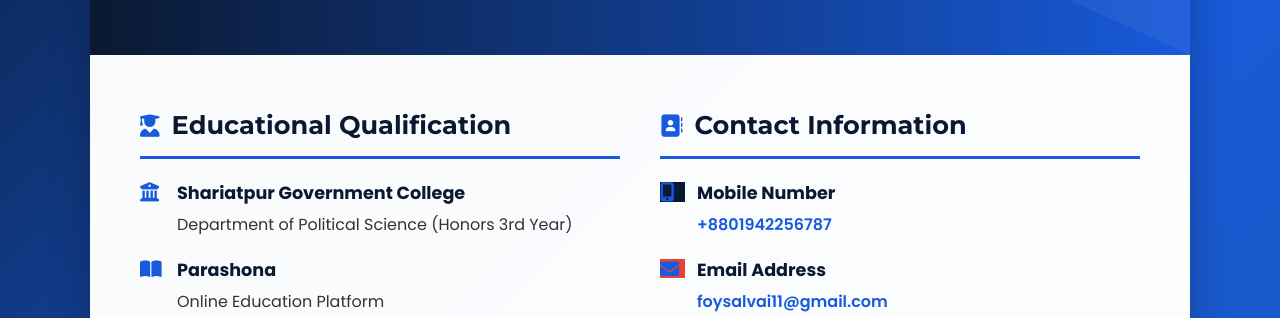
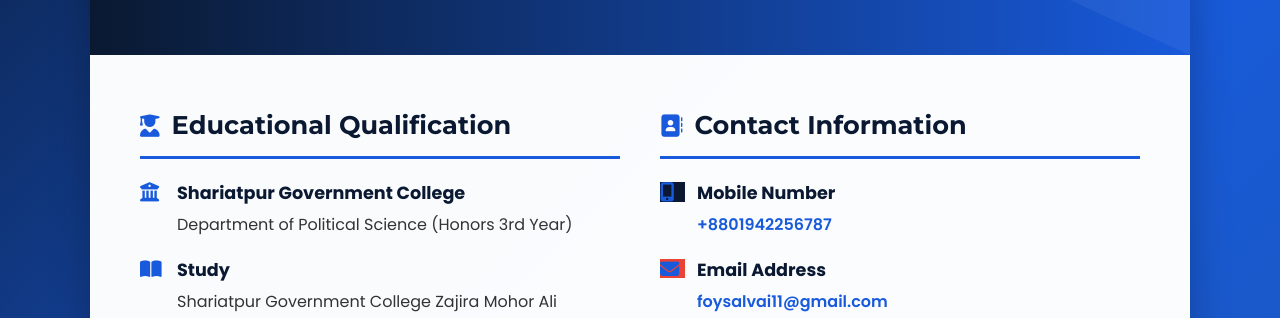
Before and after one commit to foysalahmedhridoy/foysalahmed.com, a plain HTML site: page index.html in a window 1280 px wide. Shown: the part 468-786 px from the top of the page. Drawn offline with Linux system fonts and the light colour scheme.

Commit message:
Update index.html

```diff
--- a/index.html
+++ b/index.html
@@ -376,8 +376,10 @@
                     <div class="info-item">
                         <i class="fas fa-book-open"></i>
                         <div class="info-text">
-                            <strong>Parashona</strong>
-                            Online Education Platform
+                            <strong>Study</strong>
+                            Shariatpur Government College
+                            Zajira Mohor Ali Government High school
+                            Kabiraz Kandi Govt. Primary School
                         </div>
                     </div>
                 </div>
```
